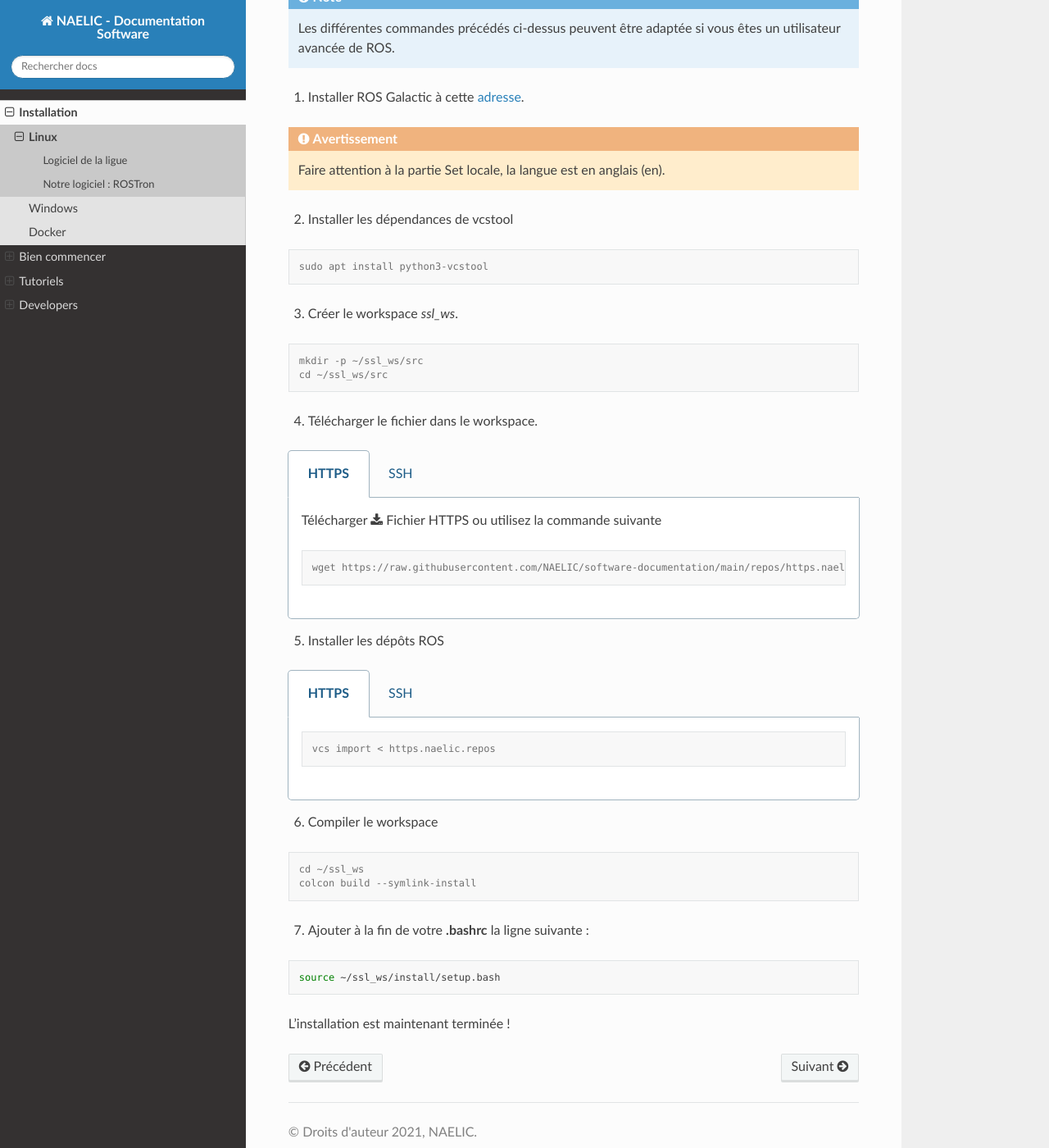
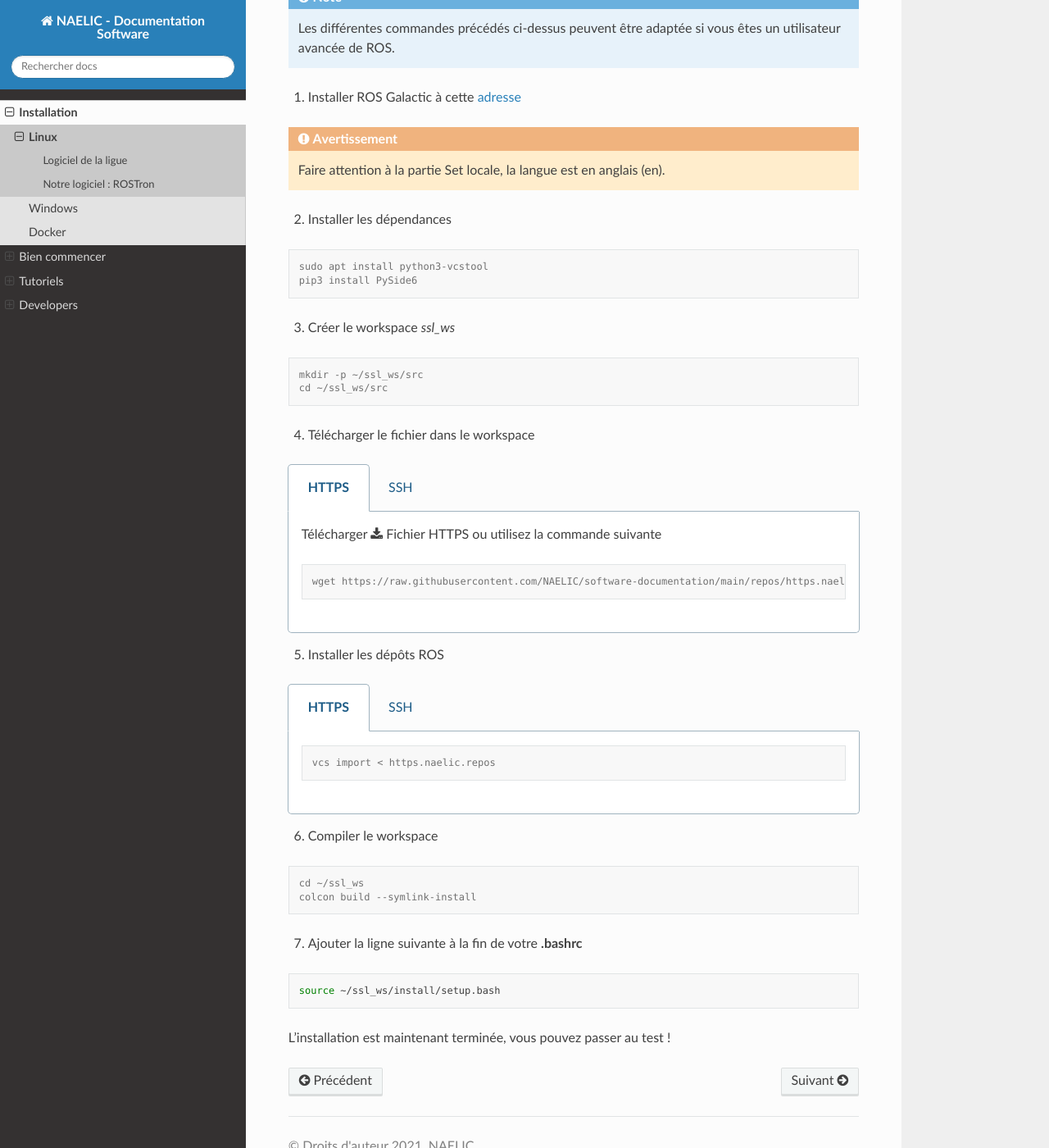
Before and after one commit to NAELIC/software-documentation, a Sphinx documentation site: the page built from source/install/linux.rst, in a window 1280 px wide and 1400 px high, scrolled down 970 px. Shown: the whole window at 82% size. Built offline with Sphinx 7.4.7 and the Read the Docs theme 2.0.0, drawn with Linux system fonts in a browser that asks for light colours; some of the changed text lies outside the part shown.

Commit message:
feat - add pyside and viewer package

```diff
--- a/source/install/linux.rst
+++ b/source/install/linux.rst
@@ -14,7 +14,7 @@ Logiciel de la ligue
 Simulateur - grSim
 ==================
 
-1. Installer les dépendances :
+1. Installer les dépendances
 
 .. code-block:: console
 
@@ -48,18 +48,19 @@ Notre logiciel : ROSTron
 .. note::
     Les différentes commandes précédés ci-dessus peuvent être adaptée si vous êtes un utilisateur avancée de ROS.
 
-1. Installer ROS Galactic à cette `adresse <https://docs.ros.org/en/galactic/Installation/Ubuntu-Install-Debians.html>`_.
+1. Installer ROS Galactic à cette `adresse <https://docs.ros.org/en/galactic/Installation/Ubuntu-Install-Debians.html>`_
 
 .. warning::
     Faire attention à la partie Set locale, la langue est en anglais (en).
 
-2. Installer les dépendances de vcstool
+2. Installer les dépendances
 
 .. code-block:: console
 
     sudo apt install python3-vcstool
+    pip3 install PySide6
 
-3. Créer le workspace *ssl_ws*.
+3. Créer le workspace *ssl_ws*
 
 .. code-block:: console
 
@@ -67,7 +68,7 @@ Notre logiciel : ROSTron
     cd ~/ssl_ws/src
 
 
-4. Télécharger le fichier dans le workspace.
+4. Télécharger le fichier dans le workspace
 
 .. tabs::
 
@@ -111,10 +112,10 @@ Notre logiciel : ROSTron
     cd ~/ssl_ws
     colcon build --symlink-install
 
-7. Ajouter à la fin de votre **.bashrc** la ligne suivante :
+7. Ajouter la ligne suivante à la fin de votre **.bashrc**
 
 .. code-block:: bash
 
     source ~/ssl_ws/install/setup.bash
 
-L'installation est maintenant terminée !
+L'installation est maintenant terminée, vous pouvez passer au test !
```
Also changed, not shown: 2 other files.
